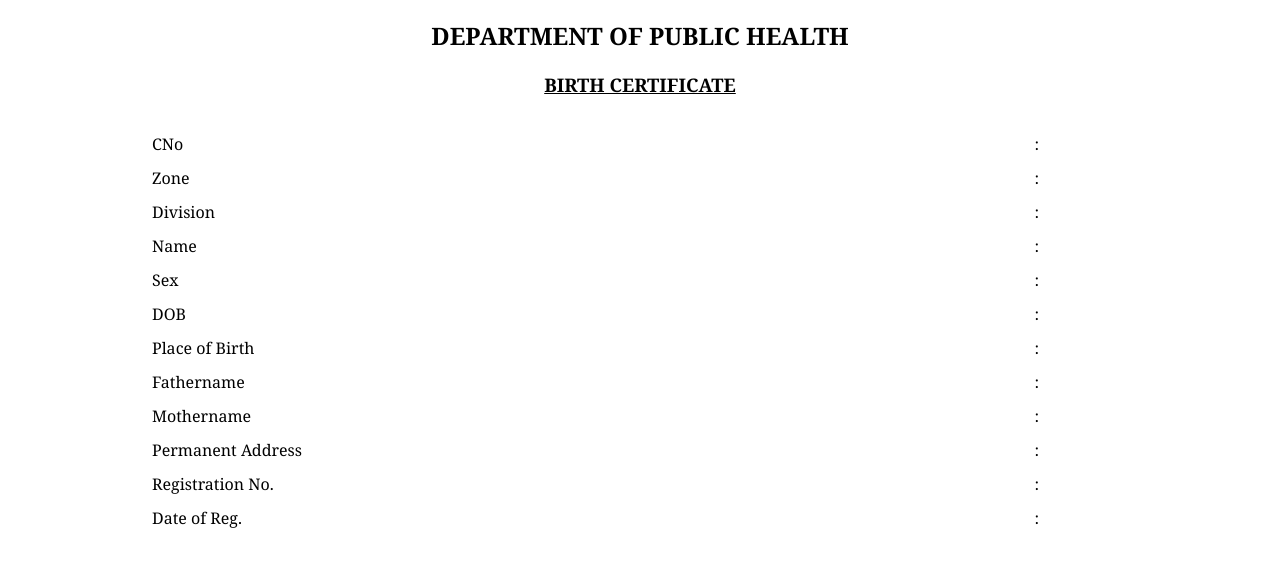
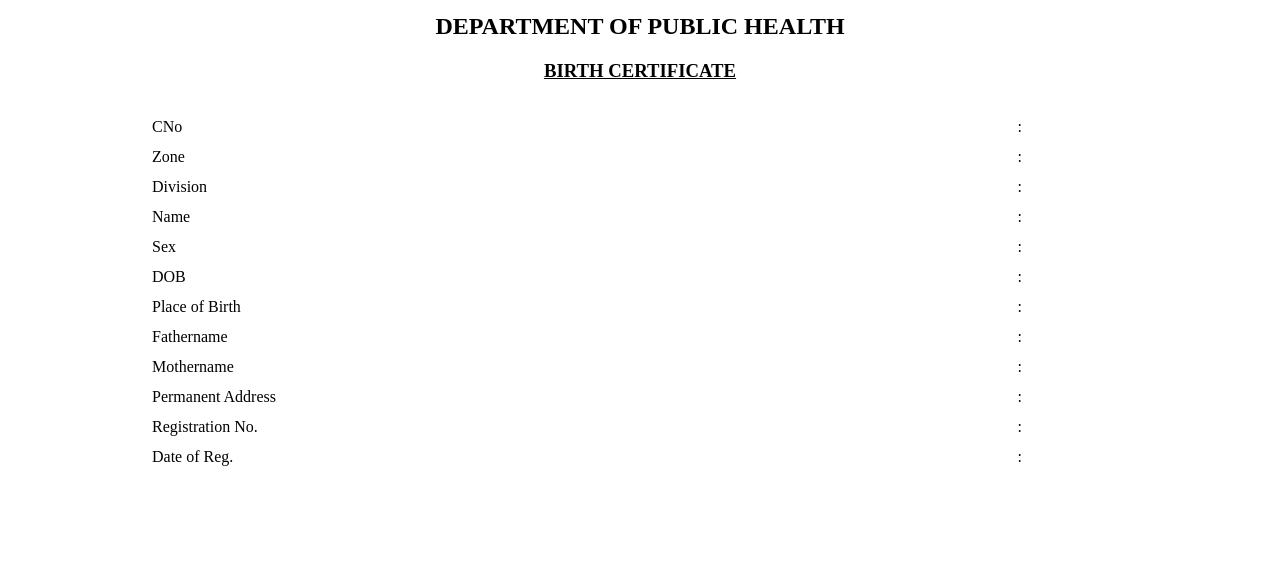
Before and after one commit to kodeezh/BIRTH_CERTIFICATE, a plain HTML site: page cert.html in a window 1280 px wide. Shown: the part 187-754 px from the top of the page. Drawn offline with Linux system fonts and the light colour scheme.

Commit message:
Add files via upload

```diff
--- a/style.css
+++ b/style.css
@@ -1,5 +1,5 @@
 body {
-  font-family: Georgia, serif;
+  font-family: "Times New Roman", Times, serif;
   margin: 20px;
   color: #000;
 }
@@ -31,11 +31,12 @@ table {
   margin: 30px auto;
   width: 80%;
   border-collapse: collapse;
+  border: none;
 }
 
 td {
   padding: 6px 8px;
   vertical-align: top;
   font-size: 16px;
-  border: none;
+  border: none !important;
 }
```
